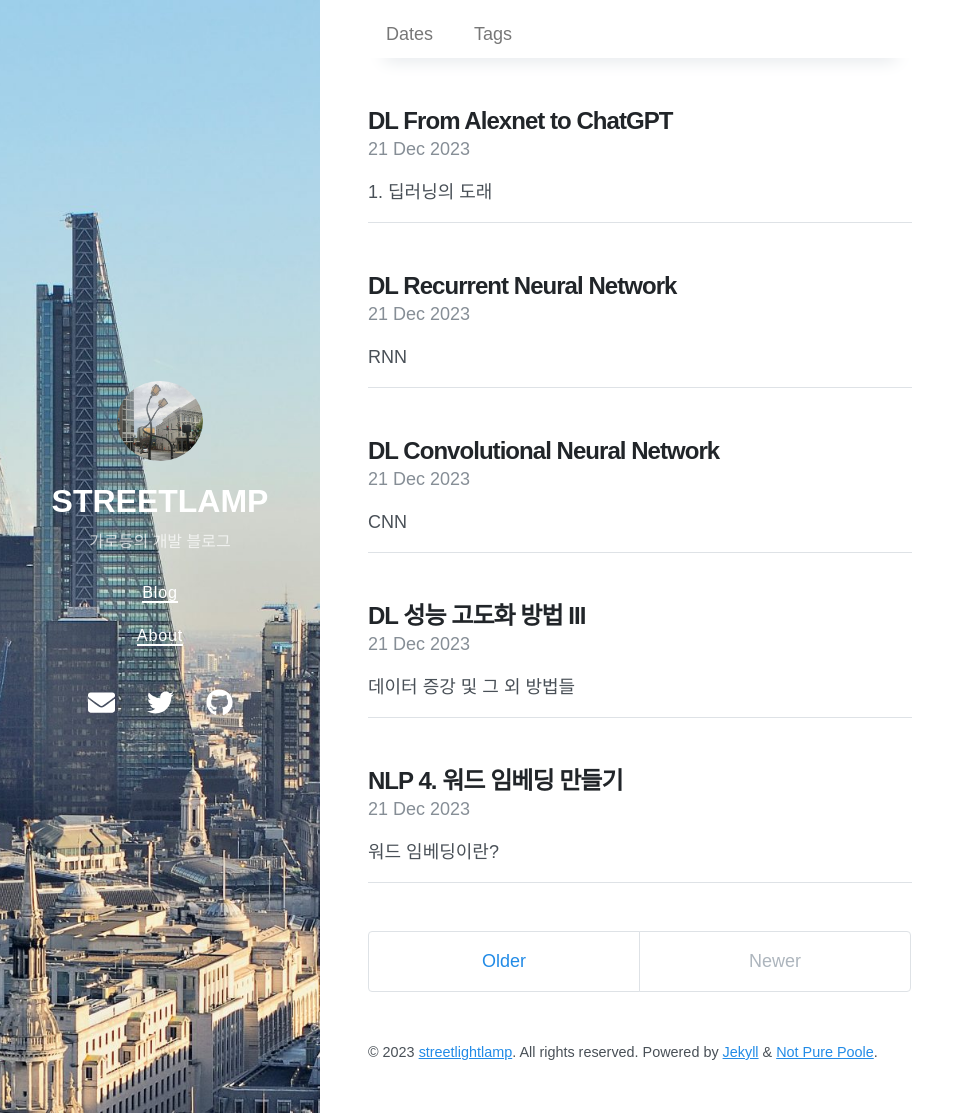
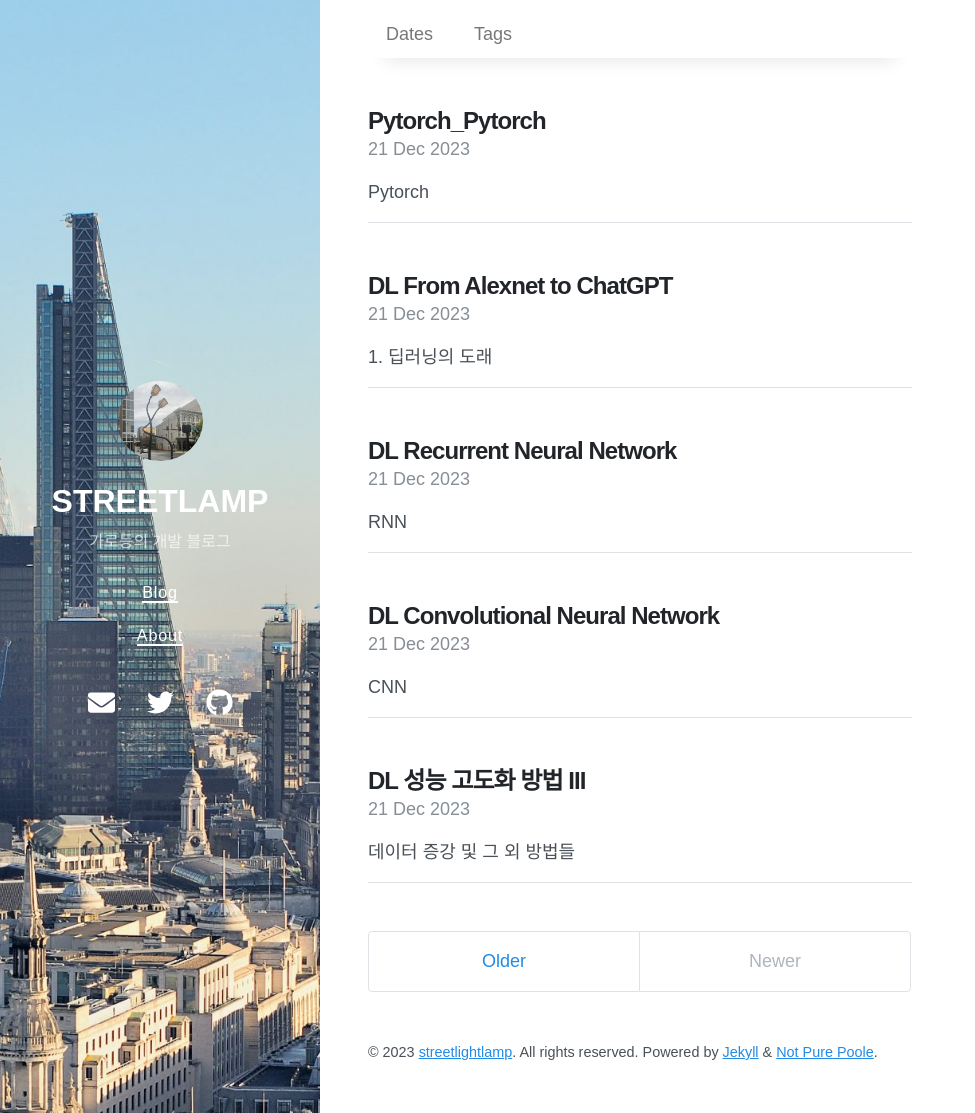
Before and after one commit to streetlamplee/streetlamplee.github.io, a Jekyll site: the page built from index.html, in a window 1280 px wide and 1113 px high. Shown: the whole window, without its empty margins (0-975 px from the left). Built offline with Jekyll 4.4.1, drawn with Linux system fonts in a browser that asks for light colours; nearby versions of some CDN libraries; the list of posts is cut into pages by our own code; part of the change alters nothing that is shown.

Commit message:
docs: upload post

```diff
--- a/_posts/2023-12-21-DL_RNN.md
+++ b/_posts/2023-12-21-DL_RNN.md
@@ -96,4 +96,4 @@ LSTM을 보다 단순화한 구조로 2개의 gate만 사용한다.
 
 2. Update Gate
 <br>이전 상태를 얼마나 현재 상태에 보존할지, 새로운 정보를 얼마나 현재 상태에 반영할지 결정한다.
-<br>LSTM의 forget gate와 input gate의 기능을 하나로
+<br>LSTM의 forget gate와 input gate의 기능을 하나로 만들어 준다.
--- /dev/null
+++ b/_posts/2023-12-21-Pytorch_Pytorch.md
@@ -0,0 +1,57 @@
+---
+layout: post
+title: Pytorch_Pytorch
+date: 2023-12-21 18:16 +0900
+last_modified_at: 2023-12-21 18:16:00 +0900
+tags: [DL, Pytorch]
+toc:  true
+---
+
+# Pytorch
+
+## 1. DL Framework
+
+### 1.1 왜 딥러닝 프레임워크를 사용할까?
+
+코드로 구현하면,
+
+1. layer를 직접 구현
+2. loss function 구현
+3. 모든 layer의 weight, bias에 대해 gradient를 계산
+4. 최적화 알고리즘을 구현해야함
+
+위의 과정을 간단하게 만들어줄 수 있다.
+
+### 1.2 취업 시장에서의 딥러닝 프레임워크
+
+많은 기업에서 딥러닝 프레임워크를 활용하고, 지원자격으로 능숙한 활용 능력을 요구하는 경우가 많다.
+
+## 2. DL Framework trend
+
+### 2.1 다양한 딥러닝 프레임워크
+
+많은 프레임 워크가 오픈소스로 공개되어있음
+
+1. tensorflow
+2. pytorch
+3. JAX
+4. MXNet
+
+### 2.2 딥러닝 프레임워크 트렌드
+
+SOTA 모델은 대부분 Pytorch로 구현이 되어있다.
+
+### 2.3 Why Pytorch
+
+#### community
+
+1. NLP
+<br>허깅페이스가 가장 대중적인 NLP 커뮤니티
+<br>여기에 공개된 모델들의 대부분이 Pytorch
+
+2. Computer Vision
+<br>timm, segmentation_models_pytorch 라이브러리 등등
+<br>Vision에서도 Pytorch가 더 나음
+
+3. LLM
+<br>최근 LLM 모델들 또한 pytorch (GPT, LLaMa)
```
